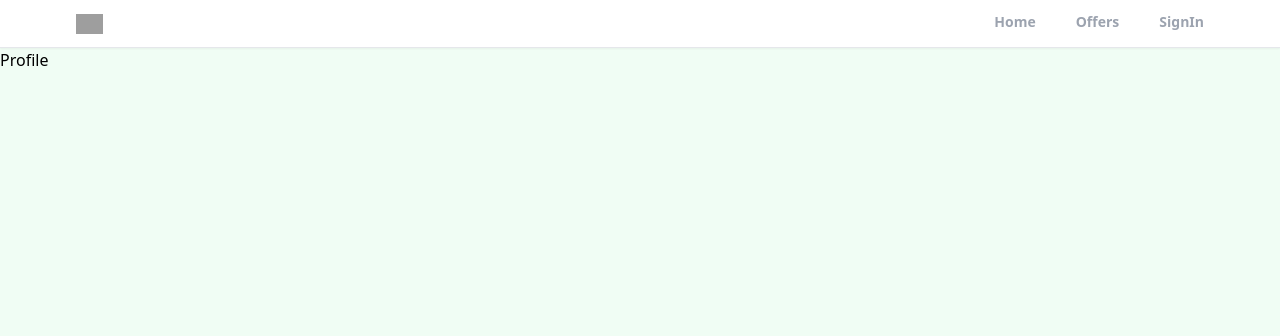
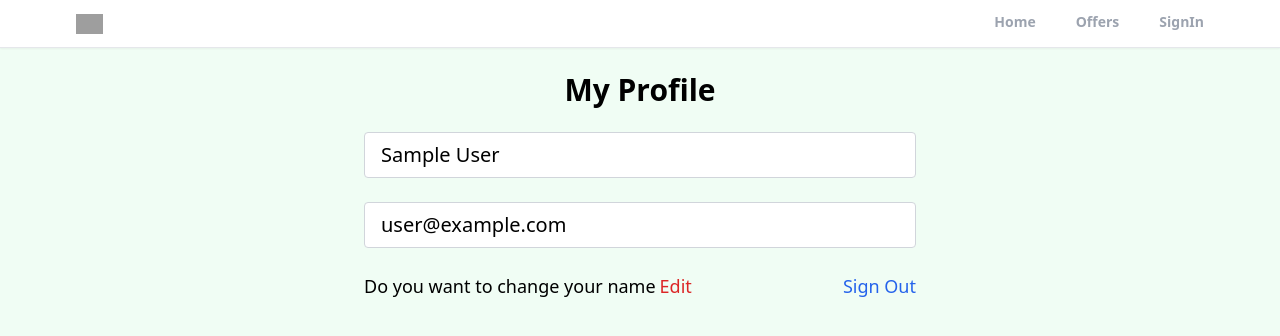
Before and after one commit to Rohit-kr-17/Realtor, a React (Create React App) app: page /profile in a window 1280 px wide. Shown: the top 336 px of the page. Built offline with nearby package versions, Linux system fonts and the light colour scheme; no server answers; sample sign-in values are in the browser's storage; grey boxes are pictures that could not be loaded.

Commit message:
created profile page, protected route component and added signout functionality

```diff
--- a/src/App.js
+++ b/src/App.js
@@ -8,6 +8,8 @@
 import Header from "./Components/Header";
 import { ToastContainer } from "react-toastify";
 import "react-toastify/dist/ReactToastify.css";
+import PrivateRoute from "./Components/PrivateRoute";
+
 export default function App() {
 	return (
 		<>
@@ -15,7 +17,9 @@
 				<Header />
 				<Routes>
 					<Route path="/" element={<Home />} />
-					<Route path="/profile" element={<Profile />} />
+					<Route path="/profile" element={<PrivateRoute />}>
+						<Route path="/profile" element={<Profile />} />
+					</Route>
 					<Route path="/sign-in" element={<SignIn />} />
 					<Route path="/sign-up" element={<SignUp />} />
 					<Route path="/forgot-password" element={<ForgotPassword />} />
--- /dev/null
+++ b/src/Components/PrivateRoute.jsx
@@ -0,0 +1,13 @@
+import React from "react";
+import { Navigate, Outlet } from "react-router";
+import { UseAuthStatus } from "../hooks/UseAuthStatus";
+
+function PrivateRoute() {
+	const { loggedIn, checkingStatus } = UseAuthStatus();
+	if (checkingStatus) {
+		return <h3>Loading</h3>;
+	}
+	return loggedIn ? <Outlet /> : <Navigate to="/sign-in/" />;
+}
+
+export default PrivateRoute;
--- /dev/null
+++ b/src/hooks/UseAuthStatus.jsx
@@ -0,0 +1,16 @@
+import React, { useEffect, useState } from "react";
+import { getAuth, onAuthStateChanged } from "firebase/auth";
+function UseAuthStatus() {
+	const [loggedIn, setLoggedin] = useState(false);
+	const [checkingStatus, setCheckingStatus] = useState(true);
+	useEffect(() => {
+		const auth = getAuth();
+		onAuthStateChanged(auth, (user) => {
+			if (user) setLoggedin(true);
+			setCheckingStatus(false);
+		});
+	}, []);
+	return { loggedIn, checkingStatus };
+}
+
+export { UseAuthStatus };
--- a/src/pages/Profile.jsx
+++ b/src/pages/Profile.jsx
@@ -1,7 +1,58 @@
-import React from "react";
+import { getAuth } from "firebase/auth";
+import React, { useState } from "react";
+import { useNavigate } from "react-router-dom";
 
 function Profile() {
-	return <div>Profile</div>;
+	const navigate = useNavigate();
+	const auth = getAuth();
+	const [formData, setFormData] = useState({
+		name: auth.currentUser.displayName,
+		email: auth.currentUser.email,
+	});
+	const onLogout = () => {
+		auth.signOut();
+		navigate("/");
+	};
+	const { name, email } = formData;
+	return (
+		<>
+			<section className="max-w-6xl mx-auto flex justify-center items-center flex-col">
+				<h1 className="text-3xl text-center mt-6 font-bold">My Profile</h1>
+				<div className="w-full md:w-[50%] mt-6 px-3">
+					<form>
+						<input
+							type="text"
+							id="name"
+							value={name}
+							disabled
+							className="mb-6 w-full px-4 py-2 text-xl text-gray-70 bg-white border border-gray-300 rounded transition ease-in-out"
+						/>
+						<input
+							type="email"
+							id="email"
+							value={email}
+							disabled
+							className="mb-6 w-full px-4 py-2 text-xl text-gray-70 bg-white border border-gray-300 rounded transition ease-in-out"
+						/>
+						<div className="flex justify-between whitespace-nowrap text-sm sm:text-lg">
+							<p className=" flex items-center">
+								Do you want to change your name{" "}
+								<span className="text-red-600 hover:text-red-700 transition ease-in-out duration-200 ml-1 cursor-pointer">
+									Edit
+								</span>
+							</p>
+							<p
+								onClick={onLogout}
+								className="text-blue-600 hover:text-blue-800 transition ease-in-out cursor-pointer"
+							>
+								Sign Out
+							</p>
+						</div>
+					</form>
+				</div>
+			</section>
+		</>
+	);
 }
 
 export default Profile;
```
